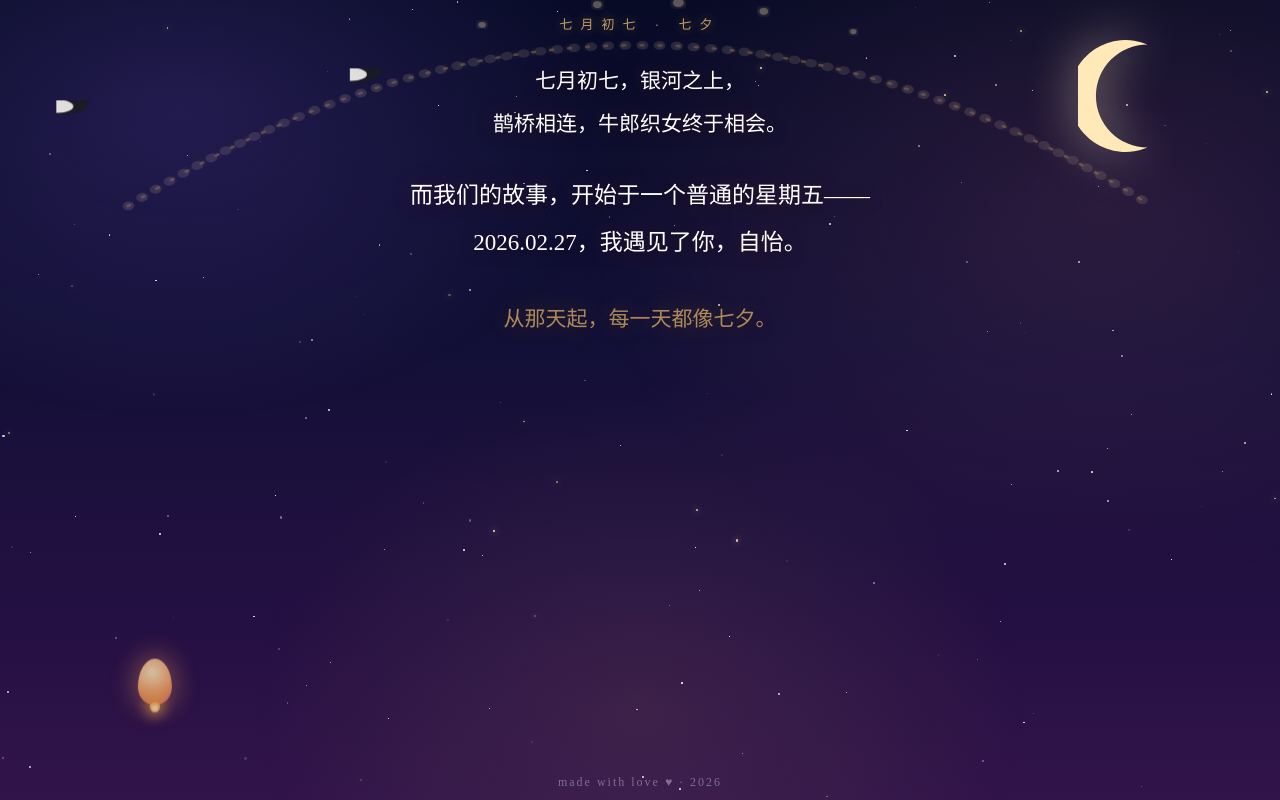
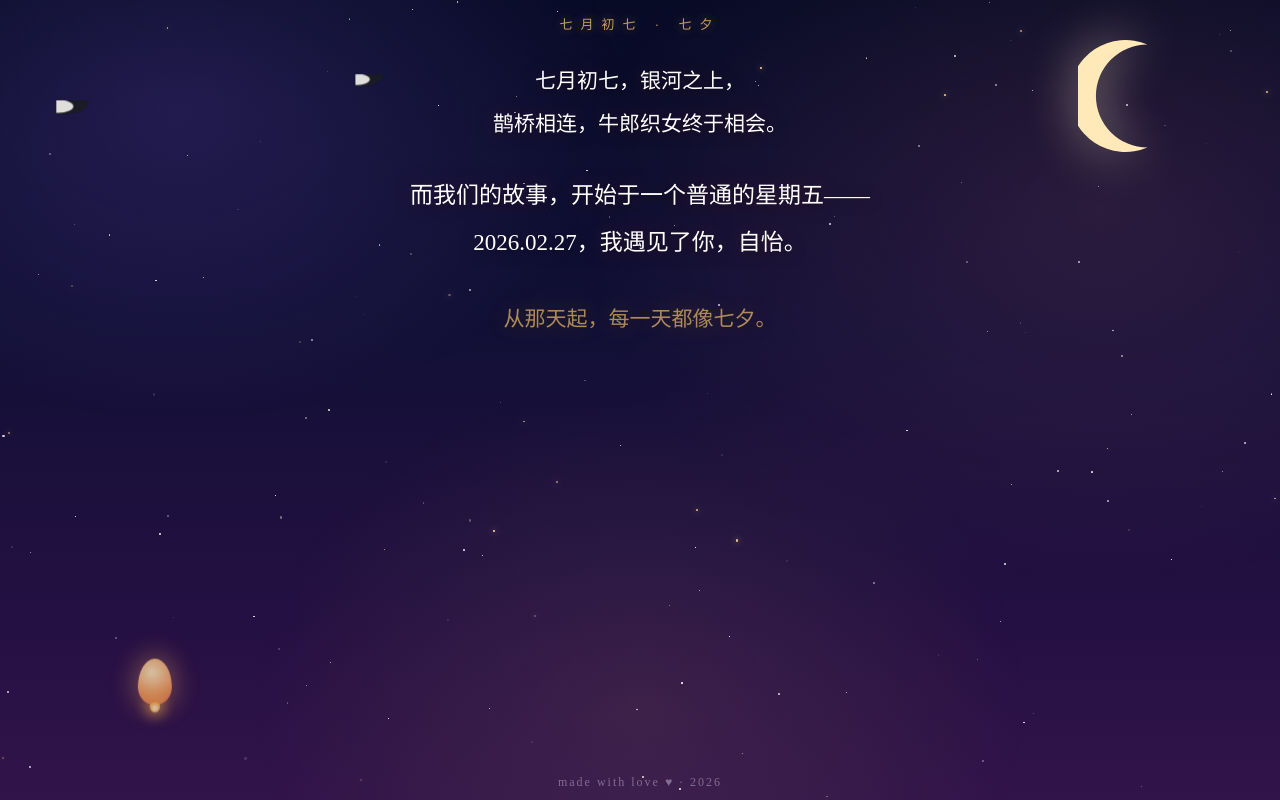
Before and after one commit to Serenkyy/qixi, a plain HTML site: page index.html in a window 1280 px wide. Shown: the top 800 px of the page. Drawn offline with Linux system fonts and the light colour scheme.

Commit message:
Update assets

```diff
--- a/index.html
+++ b/index.html
@@ -14,6 +14,8 @@
   }
   * { margin:0; padding:0; box-sizing:border-box; }
   html, body { height:100%; }
+  /* dark base on html kills the white line/overscroll on iOS */
+  html { background:#070b26; }
   body {
     font-family: "Songti SC", "STSong", "Noto Serif SC", "PingFang SC", "Microsoft YaHei", serif;
     background: linear-gradient(180deg, #070b26 0%, #121036 42%, #251043 78%, #31144a 100%);
@@ -37,11 +39,8 @@
     animation: twinkle var(--tw,2s) ease-in-out infinite alternate; }
   @keyframes twinkle { from {opacity:.12} to {opacity:.95} }
 
-  #moon { position:fixed; top:5vh; right:7vw; width:14vmin; height:14vmin; z-index:6;
+  #moon { position:fixed; top:5vh; right:7vw; width:14vmin; height:14vmin; z-index:8;
     pointer-events:none; filter:drop-shadow(0 0 24px rgba(255,236,190,.55)); }
-
-  #bridge { position:fixed; top:-6vh; left:50%; transform:translateX(-50%);
-    width:100vw; height:36vh; z-index:1; pointer-events:none; opacity:.34; }
 
   .lantern { position:fixed; bottom:-10vh; width:34px; height:46px; z-index:2; pointer-events:none;
     border-radius:50% 50% 46% 46% / 62% 62% 38% 38%;
@@ -63,8 +62,8 @@
   .magpie { position:fixed; z-index:2; pointer-events:none; opacity:.92;
     animation: flyAcross var(--fd,16s) linear var(--fdl,0s) infinite; }
   @keyframes flyAcross {
-    0%   { transform:translateX(-18vw); }
-    100% { transform:translateX(118vw); }
+    0%   { transform:translateX(-18vw) scale(var(--sc,1)); }
+    100% { transform:translateX(118vw) scale(var(--sc,1)); }
   }
   .magpie svg { animation: bob 3.2s ease-in-out infinite; }
   @keyframes bob { 0%,100% {transform:translateY(0)} 50% {transform:translateY(-12px)} }
@@ -130,26 +129,9 @@
 <svg id="moon" viewBox="0 0 100 100" aria-hidden="true">
   <path d="M62,4 A50,50 0 1,0 62,96 A40,40 0 1,1 62,4 Z" fill="#ffe9b8"/>
 </svg>
-<svg id="bridge" viewBox="0 0 1200 340" aria-hidden="true" preserveAspectRatio="none">
-  <defs>
-    <filter id="bglow" x="-20%" y="-20%" width="140%" height="140%">
-      <feGaussianBlur stdDeviation="3" result="b"/>
-      <feMerge><feMergeNode in="b"/><feMergeNode in="SourceGraphic"/></feMerge>
-    </filter>
-  </defs>
-  <path d="M120,300 Q600,-80 1080,300" fill="none" stroke="#f5c26b" stroke-width="3"
-        stroke-dasharray="2 15" stroke-linecap="round" filter="url(#bglow)" opacity=".9"/>
-  <path d="M120,300 Q600,-80 1080,300" fill="none" stroke="#ffe9b8" stroke-width="10"
-        stroke-dasharray="1 15" stroke-linecap="round" opacity=".35"/>
-  <circle cx="560" cy="62" r="4" fill="#ffe9b8" filter="url(#bglow)"/>
-  <circle cx="636" cy="60" r="5" fill="#ffe9b8" filter="url(#bglow)"/>
-  <circle cx="716" cy="70" r="4" fill="#ffe9b8" filter="url(#bglow)"/>
-  <circle cx="452" cy="86" r="3.5" fill="#ffe9b8" filter="url(#bglow)"/>
-  <circle cx="800" cy="94" r="3" fill="#ffe9b8" filter="url(#bglow)"/>
-</svg>
 
 <!-- magpies -->
-<div class="magpie" style="top:10vh; --fd:15s; --fdl:0s;  transform:scale(.85)">
+<div class="magpie" style="top:10vh; --fd:15s; --fdl:0s;  --sc:.85">
   <svg width="74" height="52" viewBox="0 0 74 52" aria-hidden="true">
     <path d="M52,-14 L64,-9 L52,-5 Z" fill="#e8b64c"/>
     <circle cx="44" cy="-9" r="9" fill="#1c1c22"/>
@@ -160,7 +142,7 @@
     <path class="wing" d="M-8,-8 Q10,-28 28,-16 Q12,-4 -8,-8 Z" fill="#2b2b36"/>
   </svg>
 </div>
-<div class="magpie" style="top:14vh; --fd:17s; --fdl:2.2s; transform:scale(1)">
+<div class="magpie" style="top:14vh; --fd:17s; --fdl:2.2s; --sc:1">
   <svg width="74" height="52" viewBox="0 0 74 52" aria-hidden="true">
     <path d="M52,-14 L64,-9 L52,-5 Z" fill="#e8b64c"/>
     <circle cx="44" cy="-9" r="9" fill="#1c1c22"/>
@@ -171,7 +153,7 @@
     <path class="wing" d="M-8,-8 Q10,-28 28,-16 Q12,-4 -8,-8 Z" fill="#2b2b36"/>
   </svg>
 </div>
-<div class="magpie" style="top:18vh; --fd:19s; --fdl:4.5s; transform:scale(.7)">
+<div class="magpie" style="top:18vh; --fd:19s; --fdl:4.5s; --sc:.7">
   <svg width="74" height="52" viewBox="0 0 74 52" aria-hidden="true">
     <path d="M52,-14 L64,-9 L52,-5 Z" fill="#e8b64c"/>
     <circle cx="44" cy="-9" r="9" fill="#1c1c22"/>
```
